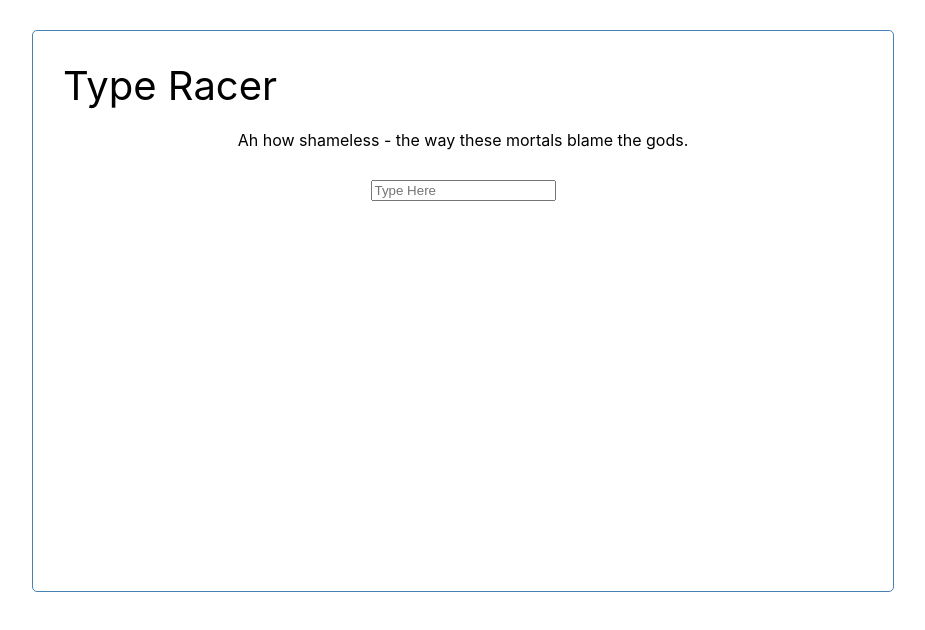
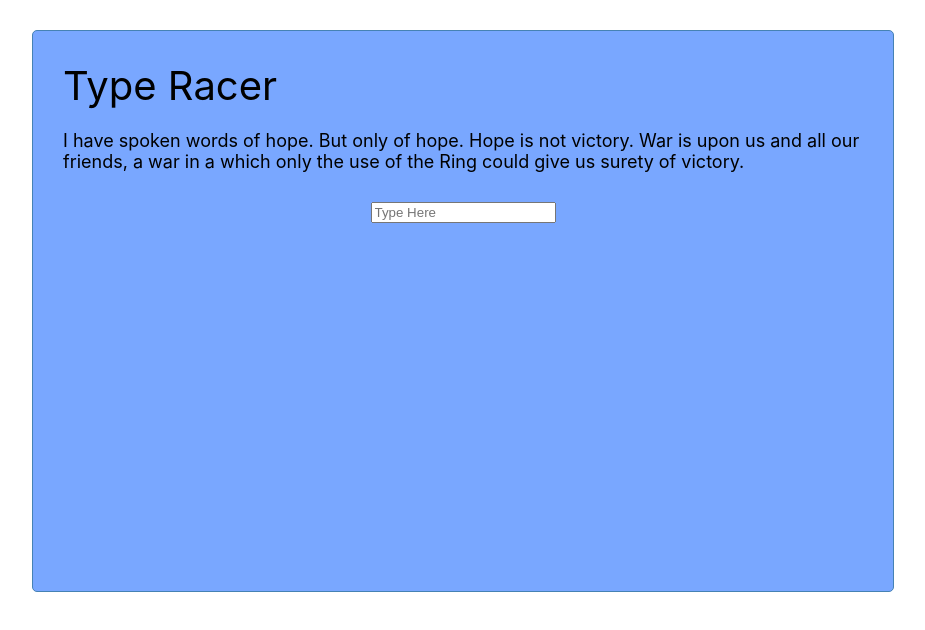
Before and after one commit to lawrence-chau77/typeracer, a React (Create React App) app: page / in a window 1280 px wide. Shown: the top 630 px of the page, without its empty margins (177-1102 px from the left). Built offline with nearby package versions, Linux system fonts and the light colour scheme.

Commit message:
Fixed styling so that text wraps properly + updated colors

```diff
--- a/src/App.css
+++ b/src/App.css
@@ -4,6 +4,7 @@
   margin: 30px auto;
   overflow: auto;
   min-height: 500px;
+  background-color: #79A7FF;
   border: 1px solid steelblue;
   padding: 30px;
   border-radius: 5px;
--- a/src/App.tsx
+++ b/src/App.tsx
@@ -4,7 +4,7 @@ import InputField from './components/InputFeild';
 import Preview from './components/Preview';
 
 const App: React.FC = () => {
-  const text = 'Ah how shameless - the way these mortals blame the gods.'
+  const text = 'I have spoken words of hope. But only of hope. Hope is not victory. War is upon us and all our friends, a war in a which only the use of the Ring could give us surety of victory.'
   const textWords = text.split(' ')
   const [paragraph, setParagraph] = useState<string>(text)
   const [input, setInput] = useState<string>('')
--- a/src/components/Preview.tsx
+++ b/src/components/Preview.tsx
@@ -7,26 +7,28 @@ interface props {
 const Preview: React.FC<props> = ({ paragraph, input, correctWords }) => {
     let correct = true;
     const para = paragraph.split('');
+    const corr = correctWords.split('')
     return (
         <div className='preview'>
-            <span>{correctWords}</span>
+            {
+                corr.map((s,i) => {
+                    return <span key={i} style={{color: '#c1ffad', fontSize:18}}>{s}</span>
+                })
+            }
             {
                 // For each element of the array
                 para.map((s,i) => {
                     let color;
                     // makes the space appear in span if there was space in paragraph
-                    if (s === ' ') {
-                        return <span key={i}>&nbsp;</span>
-                    }
                     if (i < input.length) {
                         if (s === input[i] && correct === true) {
-                            color = 'green'
+                            color = '#c1ffad'
                         } else {
                             color = 'red'
                             correct = false;
                         }
                     }
-                    return <span key={i} style={{backgroundColor: color}}>{s}</span>
+                    return <span key={i} style={{color: color, fontSize:18}}>{s}</span>
                 })
             }
         </div>
--- a/src/components/styles.css
+++ b/src/components/styles.css
@@ -5,14 +5,12 @@
     margin-top: 30px;
     position: initial;
     justify-content: center;
-    align-items: center
+    align-items: center;
 }
 
 .preview {
-    display: block;
-    word-wrap: break-word;
-    width: max-content;
-    margin: auto;
+    display: inline-block;
     justify-content: center;
     align-items: center;
+    background-color: #79A7FF;
 }
```
